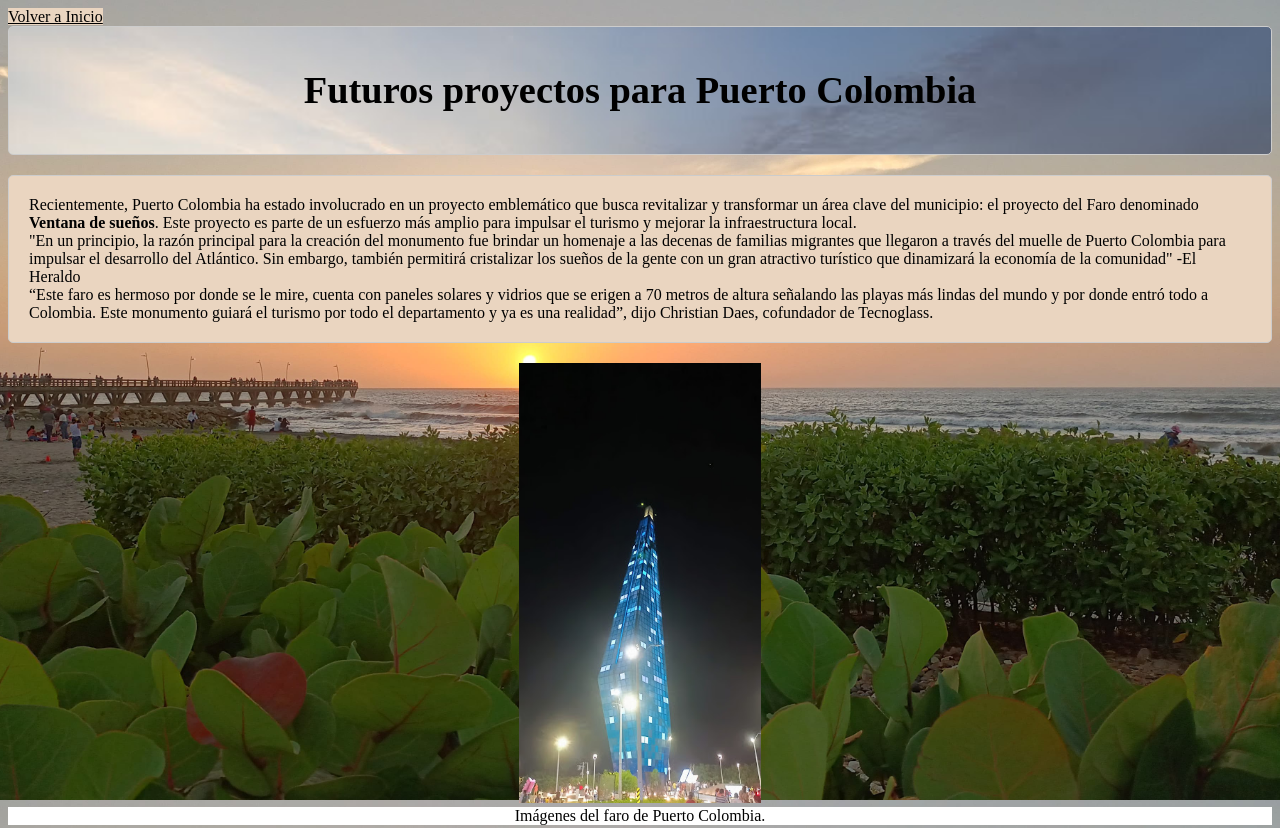
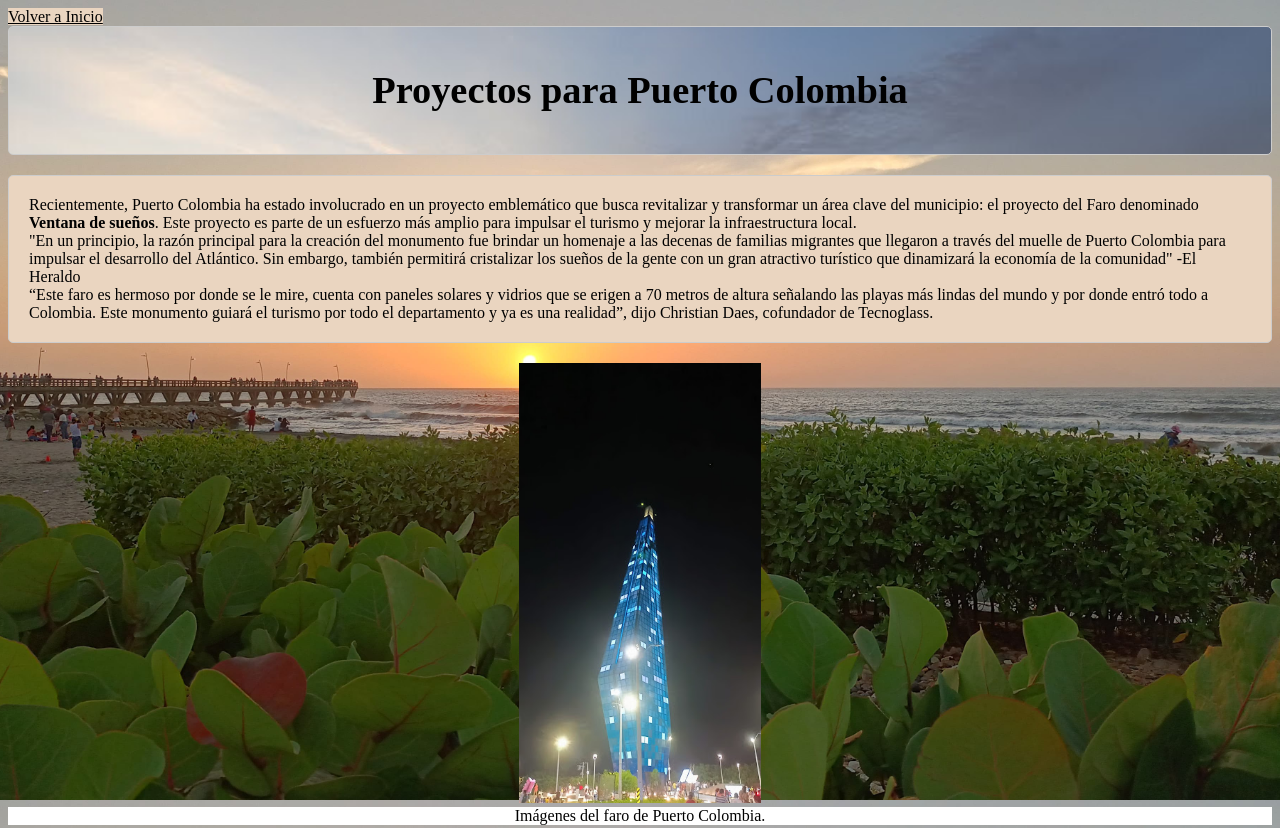
Before and after one commit to lau-24/Puerto-Colombia, a plain HTML site: page 2.html in a window 1280 px wide. Shown: the top 828 px of the page. Drawn offline with Linux system fonts and the light colour scheme.

Commit message:
Update 2.html

```diff
--- a/2.html
+++ b/2.html
@@ -24,7 +24,7 @@
 <div class="segundo">
     <a id="2.html">
       <center>
-        <h1><big>Futuros proyectos para Puerto Colombia</big></h1>
+        <h1><big>Proyectos para Puerto Colombia</big></h1>
       </center>
   </div></a>
 
```
